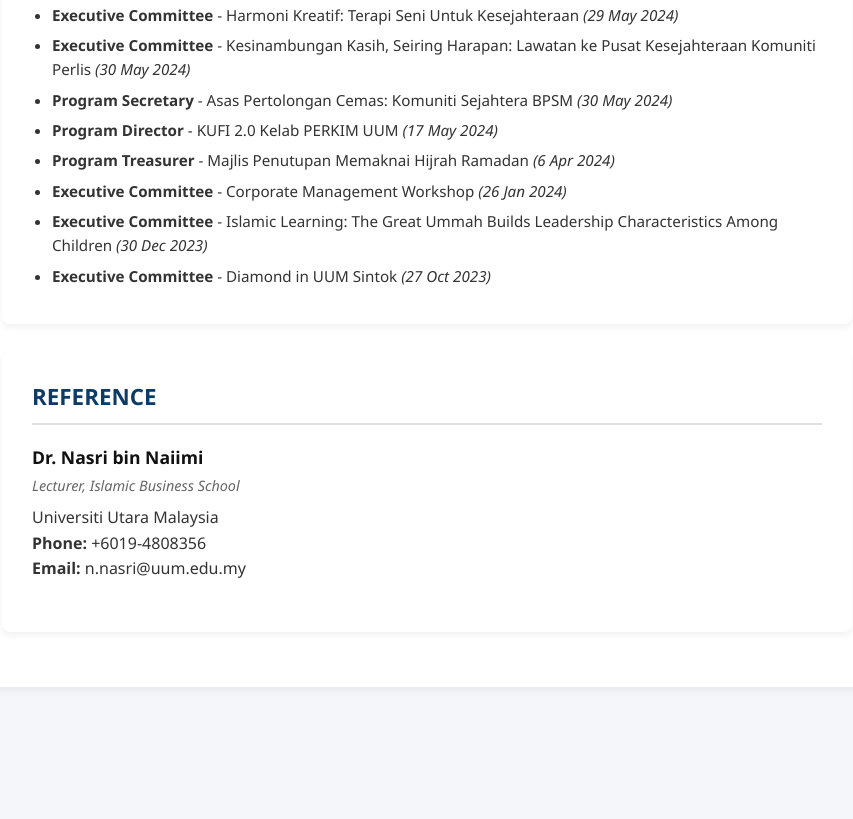
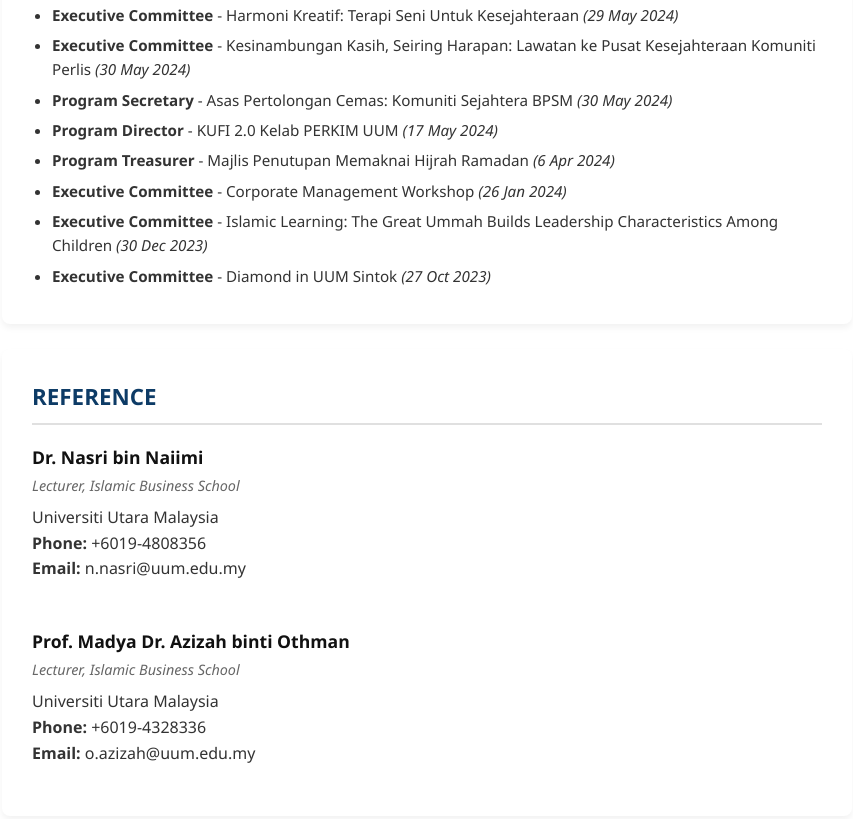
Before and after one commit to Rashidi57/Rashidi57.github.io, a plain HTML site: page index.html in a window 1280 px wide. Shown: the part 3191-4010 px from the top of the page, without its empty margins (213-1066 px from the left). Before the commit the page ends 3908 px from the top, so only its background shows below. Drawn offline with Linux system fonts and the light colour scheme.

Commit message:
Update reference section with new contact details
Added a new reference section with contact details for Prof. Madya Dr. Azizah binti Othman.

```diff
--- a/index.html
+++ b/index.html
@@ -214,7 +214,7 @@
             </ul>
         </div>
 
-        <!-- REFERENCE SECTION -->
+     <!-- REFERENCE SECTION -->
         <div class="card" id="reference">
             <h2>Reference</h2>
             <div class="timeline-item">
@@ -224,6 +224,14 @@
                 <p><strong>Phone:</strong> +6019-4808356</p>
                 <p><strong>Email:</strong> n.nasri@uum.edu.my</p>
             </div>
+            <br>
+            <div class="timeline-item">
+                <h3>Prof. Madya Dr. Azizah binti Othman</h3>
+                <div class="sub-title">Lecturer, Islamic Business School</div>
+                <p>Universiti Utara Malaysia</p>
+                <p><strong>Phone:</strong> +6019-4328336</p>
+                <p><strong>Email:</strong> o.azizah@uum.edu.my</p>
+            </div>
         </div>
 
     </div>
```
